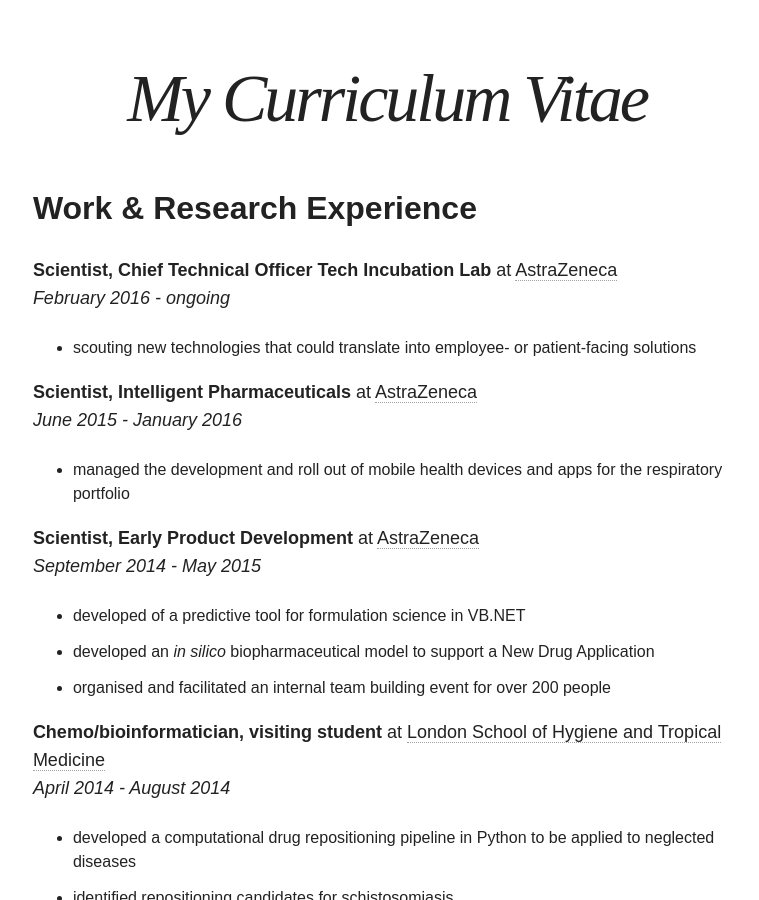
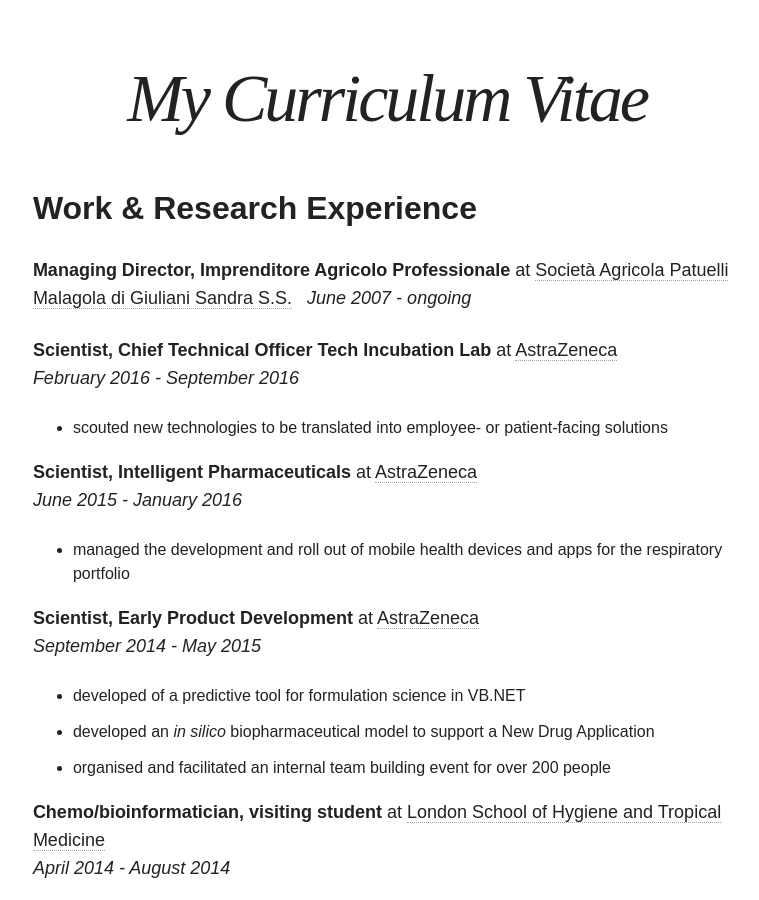
Before and after one commit to sandygiuliani/sandygiuliani.github.io, a Jekyll site: the page built from cv/index.md, in a window 1280 px wide and 900 px high, scrolled down 414 px. Shown: the whole window, without its empty margins (253-1012 px from the left). Built offline with Jekyll 4.4.1, drawn with Linux system fonts in a browser that asks for light colours; nearby versions of some CDN libraries.

Commit message:
Update index.md

```diff
--- a/cv/index.md
+++ b/cv/index.md
@@ -12,10 +12,14 @@
 
 ## Work & Research Experience
 
+**Managing Director, Imprenditore Agricolo Professionale** at [Società Agricola Patuelli Malagola di Giuliani Sandra S.S.](www.aapatuellimalagola.com)
+*June 2007 - ongoing*
+
+
 **Scientist, Chief Technical Officer Tech Incubation Lab** at [AstraZeneca](www.astrazeneca.co.uk)
-*February 2016 - ongoing*
+*February 2016 - September 2016*
 
-* scouting new technologies that could translate into employee- or patient-facing solutions
+* scouted new technologies to be translated into employee- or patient-facing solutions
 
 **Scientist, Intelligent Pharmaceuticals** at [AstraZeneca](www.astrazeneca.co.uk)
 *June 2015 - January 2016*
```
